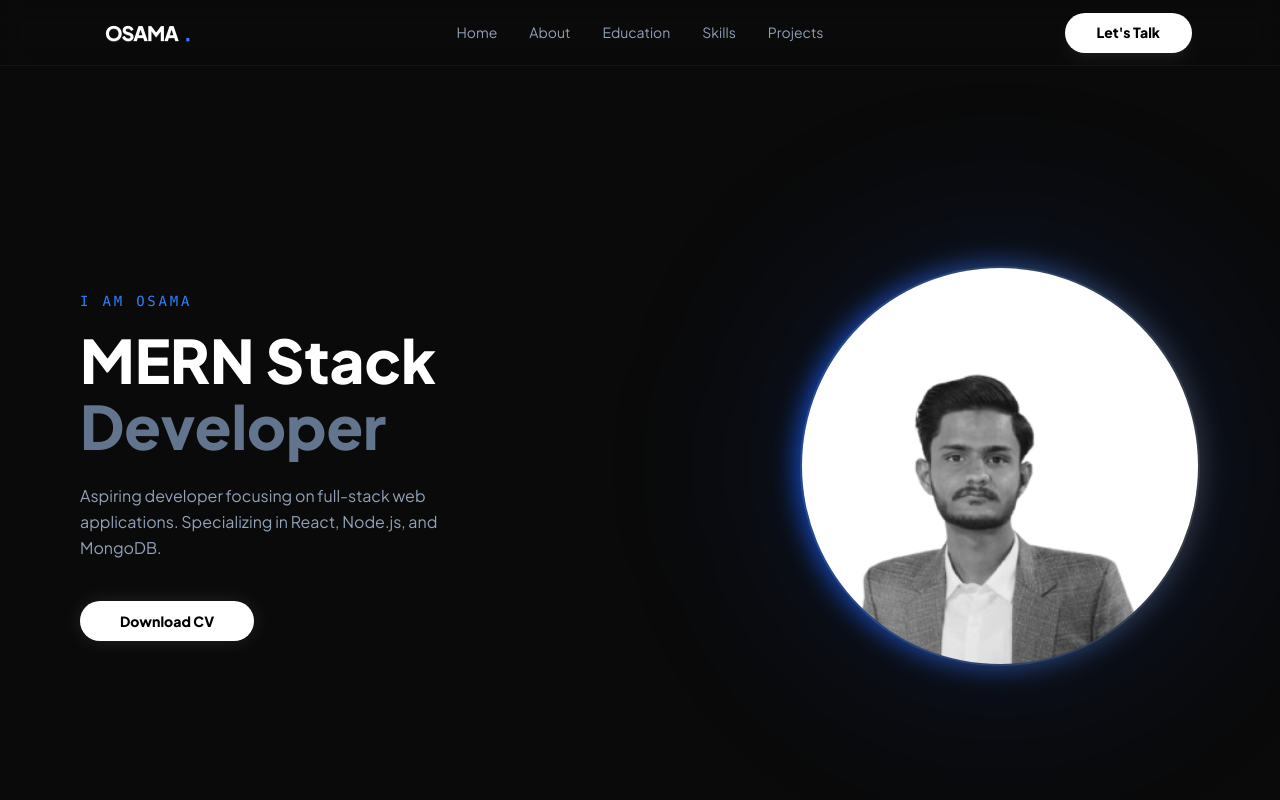
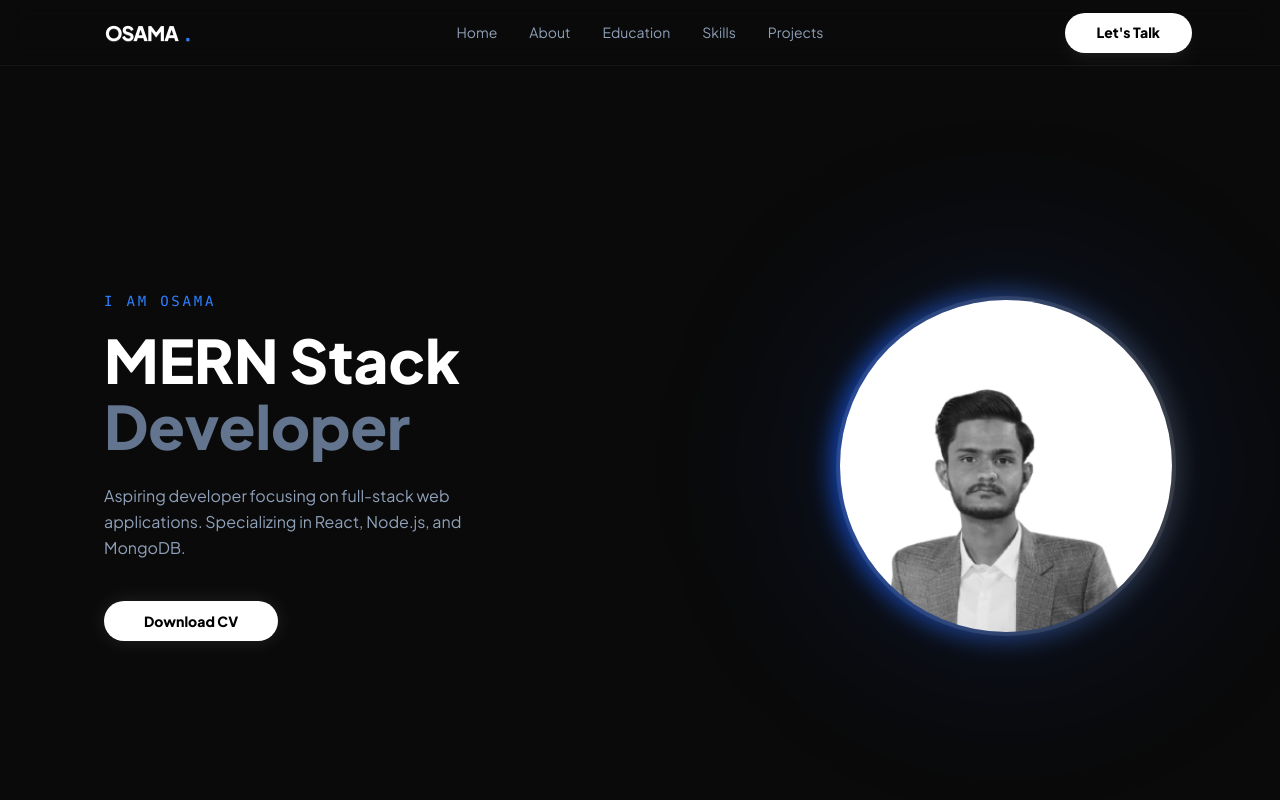
Before and after one commit to usamaanwr/portfolio, a React app: page /#/ in a window 1280 px wide. Shown: the top 800 px of the page. Built offline with nearby package versions, Linux system fonts and the light colour scheme; the HTML template or start-up script is replaced by a standard one.

Commit message:
fix: correct component import paths and adjust layout styles in Home component

```diff
--- a/src/pages/Home.jsx
+++ b/src/pages/Home.jsx
@@ -1,18 +1,18 @@
 import React from 'react';
 import { motion } from 'framer-motion';
-import About from '../componenst/About';
-import { Education } from '../componenst/Education';
-import Skills from '../componenst/Skills';
-import Projects from '../componenst/Projects';
-import Contact from '../componenst/Contact';
-import Footer from '../componenst/Footer';
+import About from '../components/About';
+import { Education } from '../components/Education';
+import Skills from '../components/Skills';
+import Projects from '../components/Projects';
+import Contact from '../components/Contact';
+import Footer from '../components/Footer';
 
 const Hero = () => {
   return (
     <>
     <section id="home" className="min-h-screen flex items-center bg-[#0a0a0a] px-6 lg:px-20 relative overflow-hidden">
 
-      <div className="container mx-auto grid lg:grid-cols-2 gap-16 items-center z-10">
+      <div className="container max-w-6xl mx-auto px-6 grid lg:grid-cols-2 gap-16 items-center z-10">
 
         {/* Left Side: Compact & Clean Text */}
         <motion.div
@@ -29,9 +29,9 @@ const Hero = () => {
             Aspiring developer focusing on full-stack web applications. Specializing in React, Node.js, and MongoDB.
           </p>
 
-          <div className="flex items-center gap-5">
+          <div className="flex items-center gap-4">
             <a
-              href="src\assets\Muhammad Osama.pdf"
+              href="public\assets\Muhammad Osama.pdf"
               download="Muhammad Osama.pdf"
               className="btn bg-white hover:bg-slate-200 text-black border-none px-10 rounded-full font-bold transition-all shadow-[0_0_20px_rgba(255,255,255,0.1)]"
             >
@@ -44,7 +44,7 @@ const Hero = () => {
         <motion.div
           initial={{ opacity: 0, scale: 0.8 }}
           animate={{ opacity: 1, scale: 1 }}
-          transition={{ duration: 1 }}
+          transition={{ duration: 3 }}
           className="flex justify-center lg:justify-end"
         >
           <div className="relative">
@@ -52,9 +52,9 @@ const Hero = () => {
             <div className="absolute -inset-1 bg-gradient-to-r from-blue-600 to-white/20 rounded-full blur-md opacity-75 group-hover:opacity-100 transition duration-1000"></div>
 
             {/* The Image Container */}
-            <div className="relative w-[320px] h-[320px] lg:w-[400px] lg:h-[400px] rounded-full overflow-hidden border-2 border-white/10">
+            <div className="relative w-[320px] h-[320px] lg:w-[340px] lg:h-[340px] rounded-full overflow-hidden border-4 border-white/10">
               <img
-                src="src/assets/osama.png" // Apni pic ka link yahan lagayein
+                src="public/assets/osama.png" // Apni pic ka link yahan lagayein
                 alt="Osama"
                 className="w-full h-full object-cover grayscale hover:grayscale-0 transition duration-700"
               />
```
